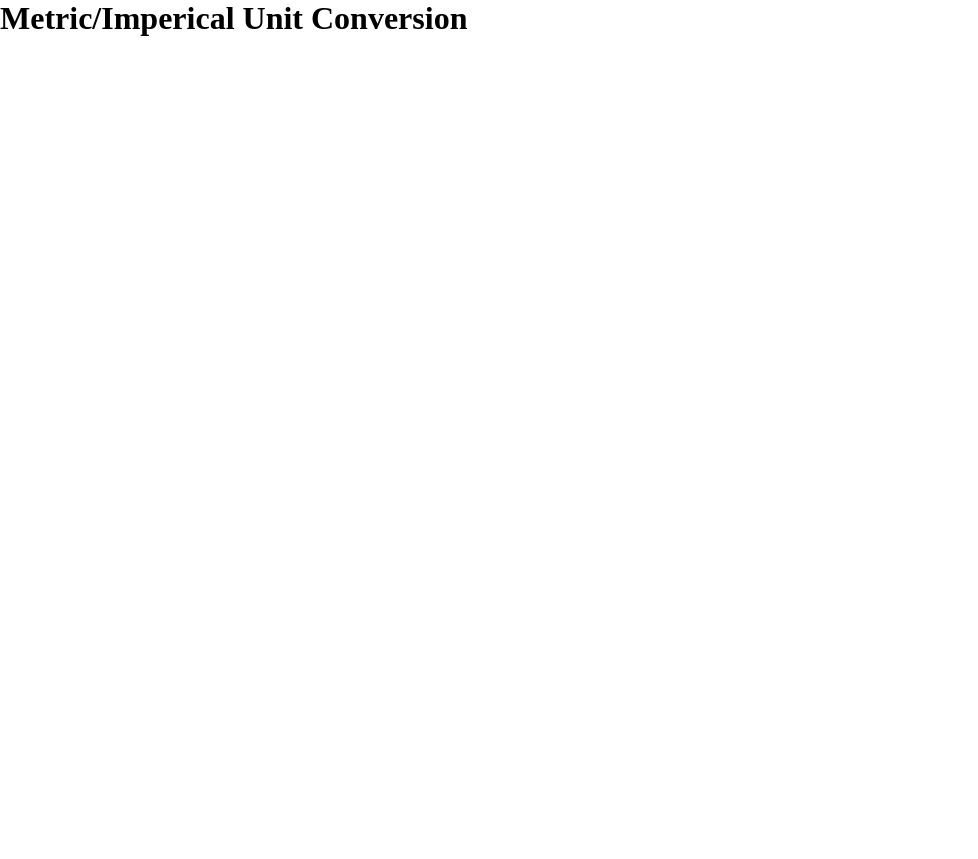
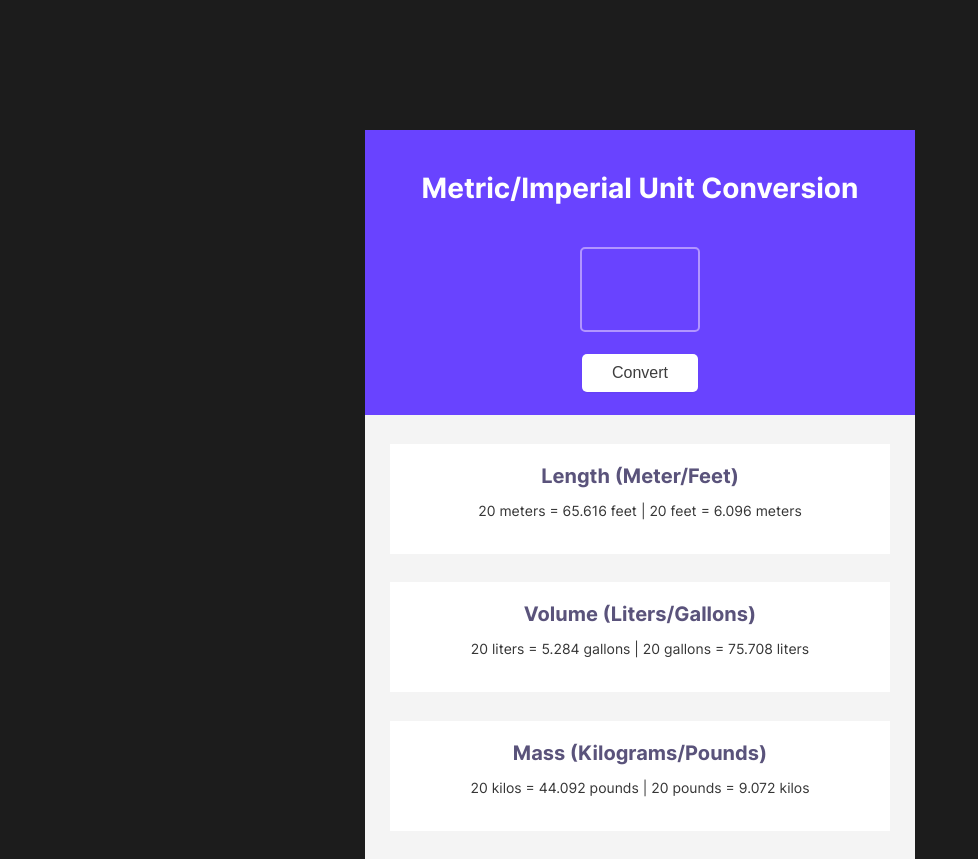
Before and after one commit to AqibAurangzeb/unit-converter, a plain HTML site: page index.html in a window 1280 px wide. Shown: the whole page, without its empty margins (0-978 px from the left). Before the commit the page ends 800 px from the top, so only its background shows below. Drawn offline with Linux system fonts and the light colour scheme.

Commit message:
front end design completed

```diff
--- a/index.css
+++ b/index.css
@@ -1,3 +1,91 @@
+@font-face {
+  src: url("fonts/Inter-VariableFont_slnt,wght.ttf");
+  font-family: Inter;
+}
+
+:root {
+  --card-top-bg-color: #6943FF;
+  --card-bottom-bg-color: #F4F4F4;
+  --card-bottom-converted-card-bg-color: #FFFFFF;
+  --card-bottom-converted-card-title-color: #5A537B;
+  --card-bottom-converted-card-text-color: #353535;
+}
+
 body {
   margin: 0;
+  background: #1C1C1C;
+  font-family: Inter;
 }
+
+#card {
+  width: 550;
+  height: 729;
+  margin: 130px auto 0px auto;
+}
+
+#card-top {
+  width: 550;
+  height: 285;
+  background: var(--card-top-bg-color);
+  display: flex;
+  flex-direction: column;
+  justify-content: space-evenly;
+  align-items: center;
+}
+
+#card-top-title {
+  color: #FFFFFF;
+  font-size: 28px;
+}
+
+#card-top-input {
+  background: var(--card-top-bg-color);
+  width: 120;
+  height: 85;
+  border: 2px solid #B295FF;
+  border-radius: 5px;
+  color: white;
+  font-size: 58px;
+  font-weight: 800;
+  text-align: center;
+  padding-bottom: 5px;
+}
+
+#card-top-convert-btn {
+  padding: 10px 30px;
+  background: #FFFFFF;
+  border: none;
+  border-radius: 5px;
+  font-weight: 500;
+  font-size: 16px;
+  color: #3D3D3D;
+  box-shadow: 0px 1px 2px rgba(0, 0, 0, 0.05);
+}
+
+#card-bottom {
+  display: flex;
+  flex-direction: column;
+  justify-content: space-evenly;
+  align-items: center;
+  width: 550;
+  height: 444;
+  background: var(--card-bottom-bg-color);
+}
+
+#card-bottom-converted-card {
+  width: 500px;
+  height: 110px;
+  background: var(--card-bottom-converted-card-bg-color);
+  text-align: center;
+}
+
+h3 {
+  font-size: 20px;
+  color: var(--card-bottom-converted-card-title-color);
+  margin-bottom: 0px;
+}
+
+p {
+  font-size: 14px;
+  color: var(--card-bottom-converted-card-text-color)
+}
--- a/index.html
+++ b/index.html
@@ -3,7 +3,30 @@
         <link rel="stylesheet" href="index.css">
     </head>
     <body>
-        <h1>Metric/Imperical Unit Conversion</h1>
+        <div id="card">
+            <div id="card-top">
+                <h1 id="card-top-title">Metric/Imperial Unit Conversion</h1>
+                <input type="text" id="card-top-input">
+                <button id="card-top-convert-btn">Convert</button>
+            </div>
+            <div id="card-bottom">
+                <div id="card-bottom-converted-card">
+                    <h3>Length (Meter/Feet)</h3>
+                    <p>20 meters = 65.616 feet | 20 feet = 6.096 meters</p>
+                </div>
+
+                <div id="card-bottom-converted-card">
+                    <h3>Volume (Liters/Gallons)</h3>
+                    <p>20 liters = 5.284 gallons | 20 gallons = 75.708 liters</p>
+                </div>
+
+                <div id="card-bottom-converted-card">
+                    <h3>Mass (Kilograms/Pounds)</h3>
+                    <p>20 kilos = 44.092 pounds | 20 pounds = 9.072 kilos</p>
+                </div>
+                </div>
+            </div>
+        </div>
         <script src="index.js"></script>
     </body>
 </html>
```
Also changed, not shown: fonts/Inter-VariableFont_slnt,wght.ttf (added).
